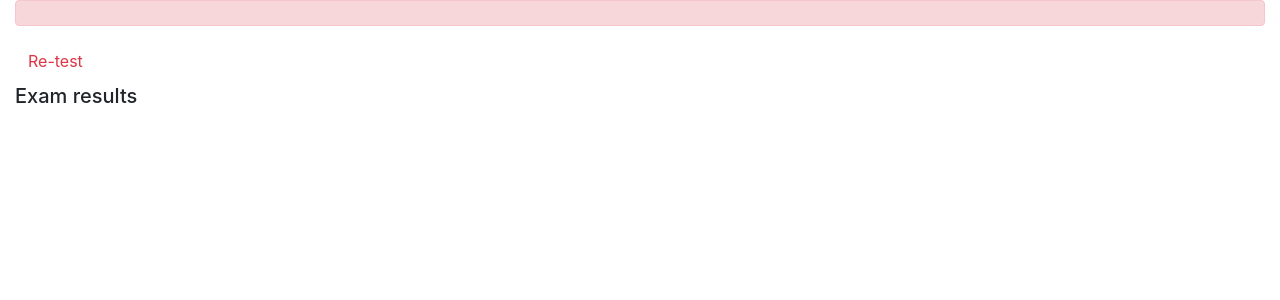
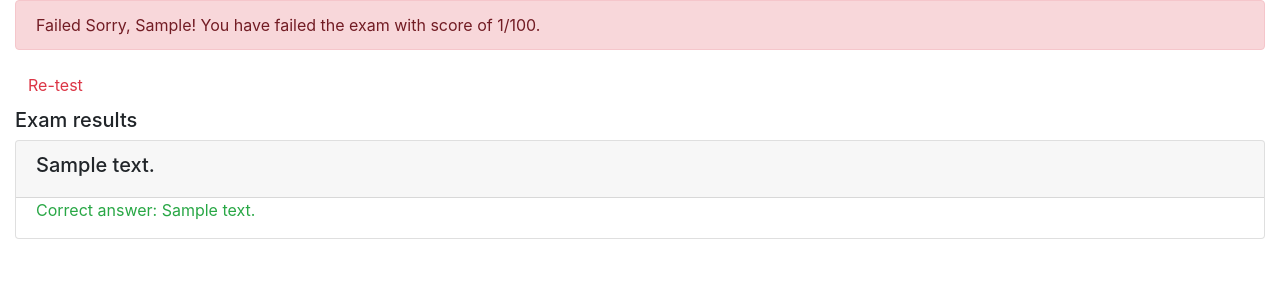
Before and after one commit to SaharGerameifar/IBM_Django, a Django app: page /onlinecourse/course/1/submission/1/result/ in a window 1280 px wide. Shown: the part 56-356 px from the top of the page. Run offline with Django 3.2, Linux system fonts and the light colour scheme; a user stored in the database is signed in; tables that the repository leaves empty hold one stand-in row (values such as "Sample post"); some libraries are stand-ins or nearby versions.

Commit message:
Update exam_result_bootstrap.html

```diff
--- a/onlinecourse/templates/onlinecourse/exam_result_bootstrap.html
+++ b/onlinecourse/templates/onlinecourse/exam_result_bootstrap.html
@@ -35,20 +35,47 @@
     </div>
 </nav>
 
-<div class="container-fluid">
-    {% if grade > 80 %}
-    <div class="alert alert-success">
-       <!--HINT Display passed info -->
-    </div>
+    <div class="container-fluid">
+        {% if grade > 80 %}
+        <div class="alert alert-success">
+            <span class="fw-bolder">Congratulations, {{ user.first_name }}!</span> You have passed the exam and completed the course with score of {{ grade }}/100.
+        </div>
         {% else %}
         <div class="alert alert-danger">
-            <!--HINT Display failed info -->
+            <span class="fw-bolder">Failed</span> Sorry, {{ user.first_name }}!  You have failed the exam with score of {{ grade }}/100.
         </div>
         <a class="btn btn-link text-danger" href="{% url 'onlinecourse:course_details' course.id %}">Re-test</a>
         {% endif %}
+
         <div class="card-columns-vertical mt-1">
-        <h5 class="">Exam results</h5>
-            <!--HINT Display exam results-->
+            <h5 class="">Exam results</h5>
+            <!--... for each question in the course ... -->
+            {% for question in course.question_set.all %}
+            <div class="card mt-1">
+                <div class="card-header"><h5>{{ question.text }}</h5></div>
+                <div class="form-group">
+                    <!--... for each choice in the question ...-->
+                    {% for choice in question.choice_set.all %}
+                    <div class="form-check">
+                        {% if choice.is_correct %}
+                            {% if choice in choices %}
+                                <div class="text-success">Correct answer: {{ choice.text }}</div>
+                            {% else %}
+                                <div class="text-warning">Not selected: {{ choice.text }}</div>
+                            {% endif %}
+                        {% else %}
+                            {% if choice in choices %}
+                                <div class="text-danger">Wrong answer: {{ choice.text }}
+                            {% else %}
+                                <div>{{ choice.text }}</div>
+                            {% endif %}
+                        {% endif %}
+                    </div>
+                    {% endfor %}
+
+                </div>
+            </div>
+            {% endfor %}
         </div>
     </div>
 </body>
```
